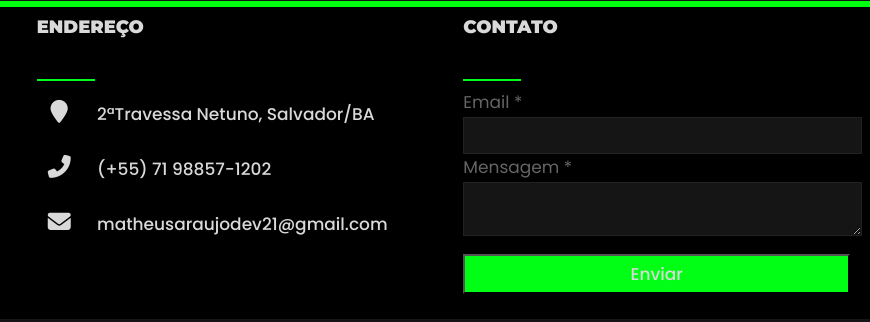
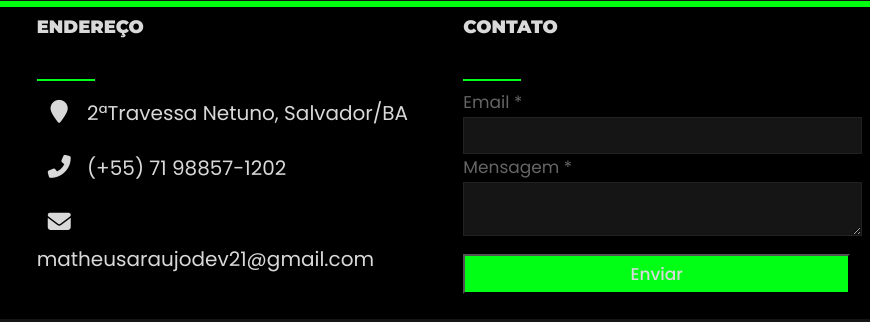
Before and after one commit to matheusaraujodev1/myprojectX, a plain HTML site: page index.html in a window 1280 px wide. Shown: the part 3999-4321 px from the top of the page, 410-1280 px from the left. Drawn offline with nearby package versions, Linux system fonts and the light colour scheme.

Commit message:
Update index.html

```diff
--- a/index.html
+++ b/index.html
@@ -269,17 +269,17 @@
                         <div class="contents">
                           <div class="place">
                             <span class="fas fa-map-marker"></span>
-                            <span class="text">2ªTravessa Netuno, Salvador/BA</span>
+                            <span>2ªTravessa Netuno, Salvador/BA</span>
                           </div>
 
                           <div class="phone">
                             <span class="fas fas fa-phone-alt"></span>
-                            <span class="text">(+55) 71 98857-1202</span>
+                            <span>(+55) 71 98857-1202</span>
                           </div>
 
                           <div class="email">
                             <span class="fas fa-envelope"></span>
-                            <span class="text">matheusaraujodev21@gmail.com</span>
+                            <span>matheusaraujodev21@gmail.com</span>
                           </div>
                         </div>
                       </div>
```
